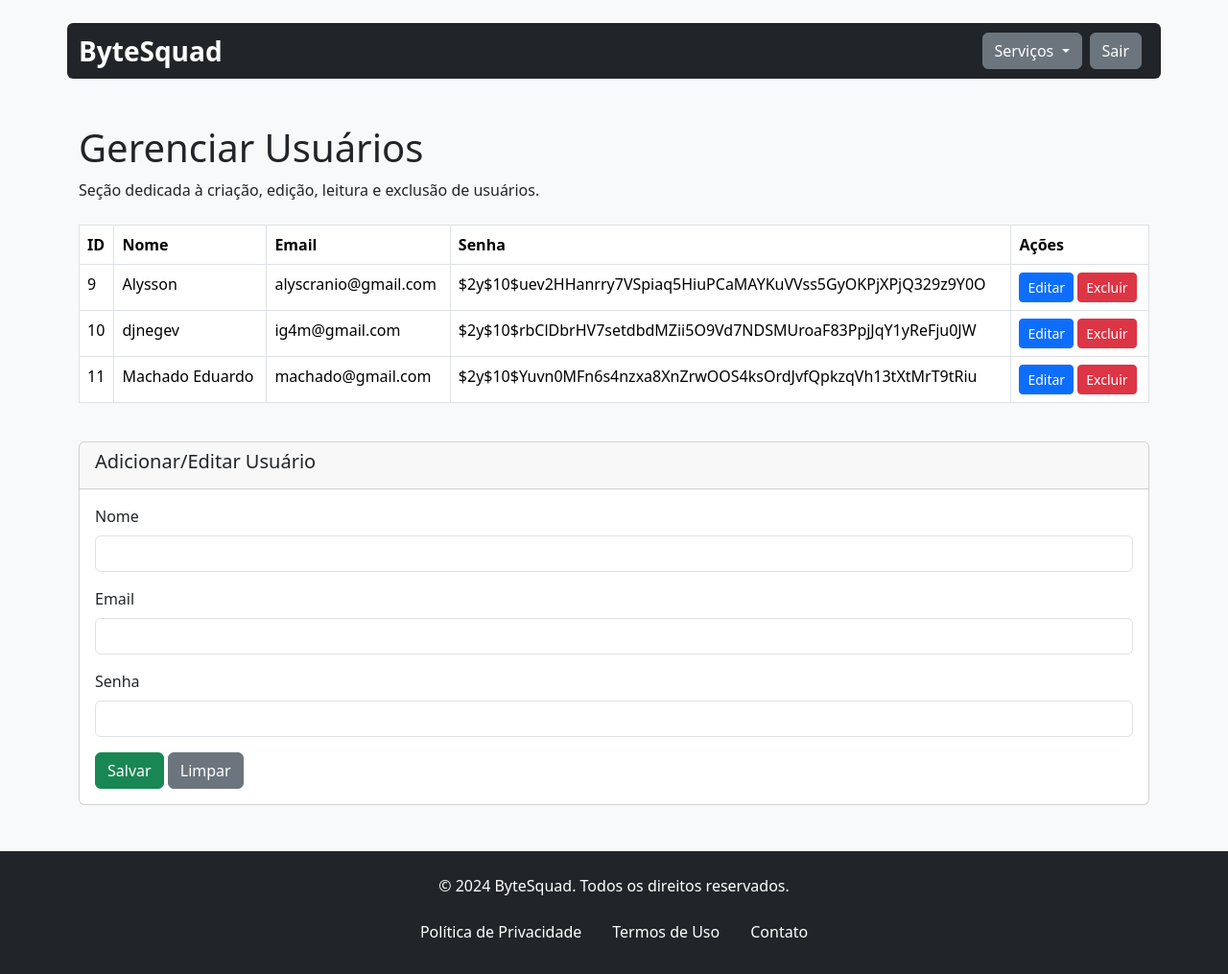
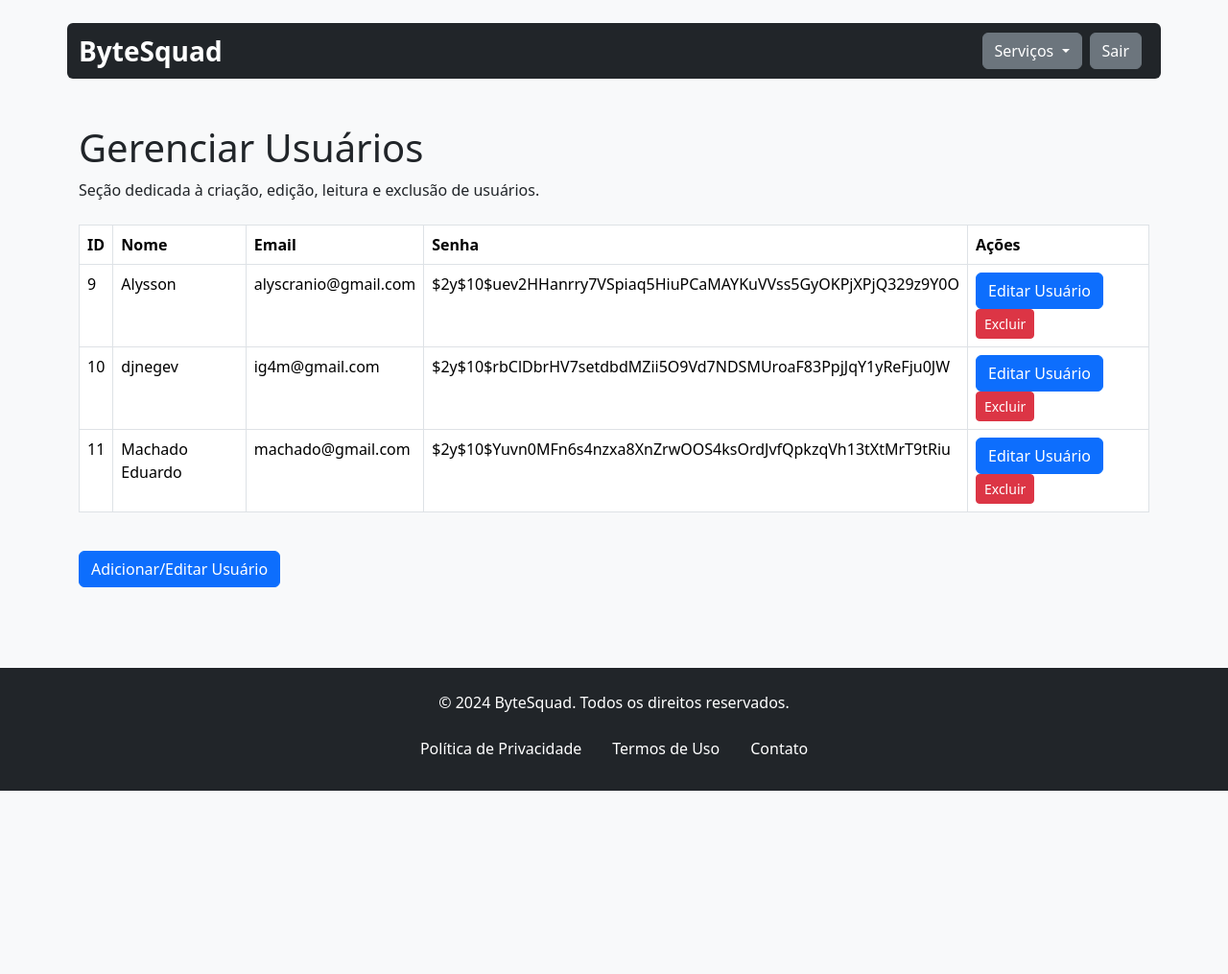
Before and after one commit to MachadoEduardo/bytesquad, a PHP site: page /gerenciarUsuario.php in a window 1280 px wide. Shown: the whole page at 96% size. After the commit the page ends 824 px from the top, so only its background shows below. Run offline with PHP 8.4, Linux system fonts and the light colour scheme; data comes from the database, SQL or seed files in the repository.

Commit message:
Criação de modal e correção de footer

```diff
--- a/assets/inc/footer.inc.php
+++ b/assets/inc/footer.inc.php
@@ -1,4 +1,4 @@
-<footer class="bg-dark text-white text-center py-4 mt-5">
+<footer class="footer bg-dark text-white text-center py-4 mt-5">
     <div class="container">
         <p>&copy; <?php echo date('Y'); ?> ByteSquad. Todos os direitos reservados.</p>
         <ul class="nav justify-content-center">
@@ -14,3 +14,6 @@
         </ul>
     </div>
 </footer>
+</body>
+
+</html>
--- a/assets/inc/header.inc.php
+++ b/assets/inc/header.inc.php
@@ -8,6 +8,21 @@
     <link href="https://fonts.googleapis.com/css2?family=Roboto:wght@400;700&display=swap" rel="stylesheet">
     <title>ByteSquad</title>
     <style>
+        html{
+            height: 100%;
+        }
+        body{
+            position: relative;
+            margin: 0;
+            min-height: 100%;
+            padding-bottom: 6.75rem;
+        }
+        footer{
+            position: absolute;
+            bottom: 0;
+            right: 0;
+            left: 0;
+        }
     </style>
 </head>
 
--- a/gerenciarUsuario.php
+++ b/gerenciarUsuario.php
@@ -30,13 +30,17 @@ $usuario = new Usuarios();
                     ?>
                     <!-- Exemplo de linha de usuário -->
                     <tr>
-                    <td><?php echo $item['id']?></td>
-                    <td><?php echo $item['nome_usuario']?></td>
-                    <td><?php echo $item['email_usuario']?></td>
-                    <td><?php echo $item['senha_usuario']?></td>
+                        <td><?php echo $item['id'] ?></td>
+                        <td><?php echo $item['nome_usuario'] ?></td>
+                        <td><?php echo $item['email_usuario'] ?></td>
+                        <td><?php echo $item['senha_usuario'] ?></td>
                         <td>
-                        <a href="editarUsuario.php?id=<?php echo $item['id']; ?>" class="btn btn-sm btn-primary">Editar</a>
-                        <a href="deletarUsuario.php?id=<?php echo $item['id']; ?>" class="btn btn-sm btn-danger">Excluir</a>
+                            <button type="button" class="btn btn-primary" data-bs-toggle="modal"
+                                data-bs-target="#editarModal<?php echo $item['id']; ?>">
+                                Editar Usuário
+                            </button>
+                            <a href="deletarUsuario.php?id=<?php echo $item['id']; ?>"
+                                class="btn btn-sm btn-danger" onclick="return confirm('Você tem certeza que deseja excluir <?php echo $item['nome_usuario']?>? ')">Excluir</a>
                         </td>
                     </tr>
                     <?php
@@ -44,13 +48,65 @@ $usuario = new Usuarios();
                 ?>
             </tbody>
         </table>
+
+        <!-- Criando um modal dentro de um foreach, para que dessa forma, exista um modal para cada um dos usuários da tabela. Assim, ao clicar no modal automaticamente as informações do
+         usuário serão exibidas dentro do formulário -->
+        <?php foreach ($lista as $item): ?>
+            <!-- Modal de Edição -->
+            <div class="modal fade" id="editarModal<?php echo $item['id']; ?>" tabindex="-1" role="dialog"
+                aria-labelledby="editarModalLabel<?php echo $item['id']; ?>" aria-hidden="true">
+                <div class="modal-dialog" role="document">
+                    <div class="modal-content">
+                        <div class="modal-header">
+                            <h5 class="modal-title" id="editarModalLabel<?php echo $item['id']; ?>">Editar Usuário</h5>
+                        </div>
+                        <div class="modal-body">
+                            <div class="card-body">
+                                <!-- editarUsuarioSubmit -->
+                                <form action="editarUsuarioSubmit.php" method="POST">
+                                    <input type="hidden" name="id" value="<?php echo $item['id']; ?>">
+                                    <div class="mb-3">
+                                        <label for="nome<?php echo $item['id']; ?>" class="form-label">Nome</label>
+                                        <input type="text" class="form-control" id="nome<?php echo $item['id']; ?>"
+                                            name="nome" value="<?php echo $item['nome_usuario']; ?>" required>
+                                    </div>
+                                    <div class="mb-3">
+                                        <label for="email<?php echo $item['id']; ?>" class="form-label">Email</label>
+                                        <input type="email" class="form-control" id="email<?php echo $item['id']; ?>"
+                                            name="email" value="<?php echo $item['email_usuario']; ?>" required>
+                                    </div>
+                                    <div class="mb-3">
+                                        <label for="senha<?php echo $item['id']; ?>" class="form-label">Senha</label>
+                                        <input type="password" class="form-control" id="senha<?php echo $item['id']; ?>"
+                                            name="senha" value="********" required>
+                                    </div>
+                                    <button type="submit" class="btn btn-primary">Salvar alterações</button>
+                                </form>
+                            </div>
                         </div>
 
-    <!-- Formulário para Adicionar/Editar Usuário -->
-    <div class="card">
-        <div class="card-header">
-            <h5 class="card-title">Adicionar/Editar Usuário</h5>
+                        <div class="modal-footer">
+                            <button type="button" class="btn btn-secondary" data-bs-dismiss="modal">Fechar</button>
                         </div>
+                    </div>
+                </div>
+            </div>
+        <?php endforeach; ?>
+    </div>
+    <!-- Button trigger modal -->
+    <button type="button" class="btn btn-primary" data-bs-toggle="modal" data-bs-target="#exampleModal">
+        Adicionar/Editar Usuário
+    </button>
+
+    <!-- Modal -->
+    <div class="modal fade" id="exampleModal" tabindex="-1" role="dialog" aria-labelledby="exampleModalLabel"
+        aria-hidden="true">
+        <div class="modal-dialog" role="document">
+            <div class="modal-content">
+                <div class="modal-header">
+                    <h5 class="modal-title" id="exampleModalLabel">Adicionar/Editar Usuário</h5>
+                </div>
+                <div class="modal-body">
                     <div class="card-body">
                         <form action="adicionarUsuarioSubmit.php" method="POST">
                             <div class="mb-3">
@@ -63,11 +119,19 @@ $usuario = new Usuarios();
                             </div>
                             <div class="mb-3">
                                 <label for="userPassword" class="form-label">Senha</label>
-                    <input type="password" class="form-control" id="userPassword" name="userPassword" required>
+                                <input type="password" class="form-control" id="userPassword" name="userPassword"
+                                    required>
                             </div>
-                <input type="submit" class="btn btn-success" name="btCadastrar" value="Salvar"/>
+                            <input type="submit" class="btn btn-success" name="btCadastrar" value="Salvar" />
                             <button type="reset" class="btn btn-secondary">Limpar</button>
                         </form>
+                    </div>
+                </div>
+
+                <div class="modal-footer">
+                    <button type="button" class="btn btn-secondary" data-bs-dismiss="modal">Fechar</button>
+                </div>
+            </div>
         </div>
     </div>
 </main>
```
Also changed, not shown: editarUsuario.php (deleted, +0 -27 lines). Lines whose indentation alone changed are shown as unchanged.
